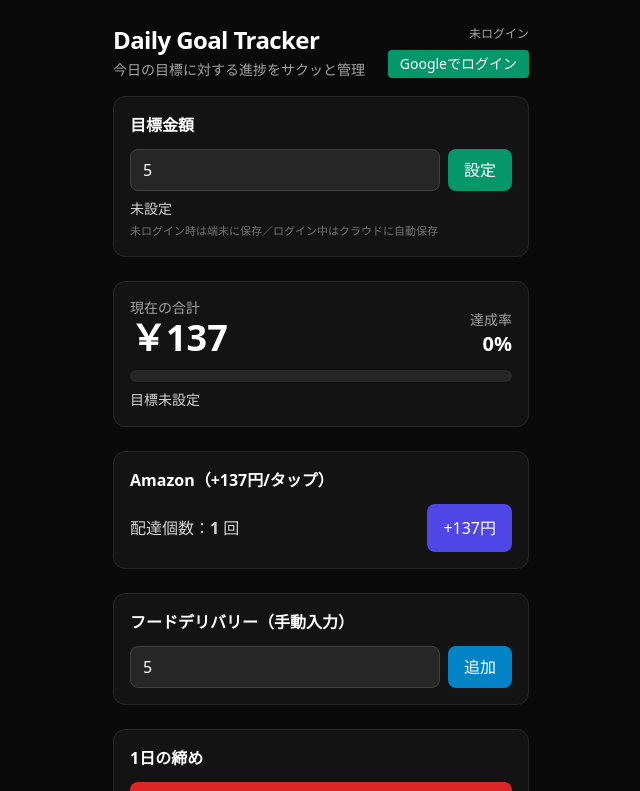
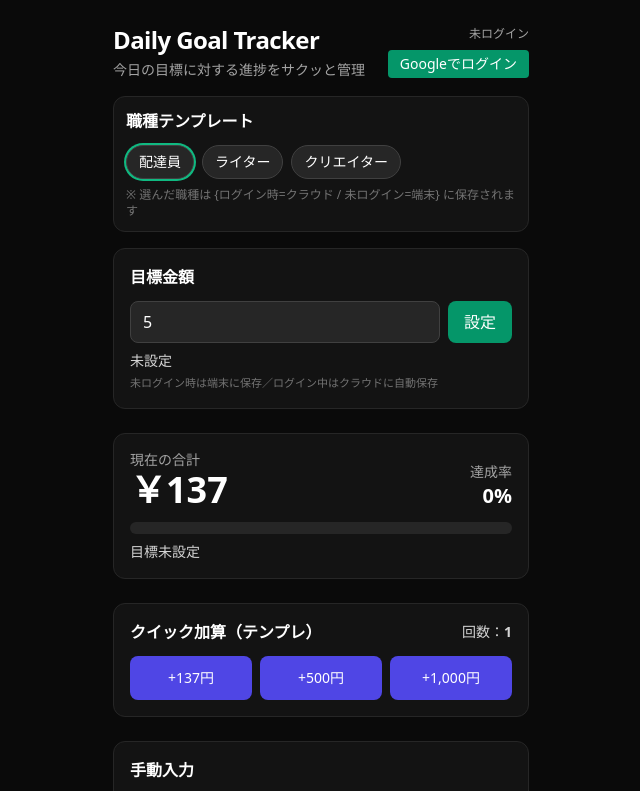
Before and after one commit to kojimamizuki0512-dot/Daily-Goal-Tracker, a plain HTML site: page public/index.html in a window 1280 px wide. Both pictures are taken after typing "5", "5" into the empty fields and a click on the button "+137円". Shown: the top 791 px of the page, without its empty margins (319-959 px from the left). Drawn offline with nearby package versions, Linux system fonts and the light colour scheme; no server answers.

Commit message:
feat(ui): 職種テンプレ（配達員/ライター/クリエイター）とクイック加算ボタンを追加。プロフィールはFirestore/Localに保存

```diff
--- a/public/index.html
+++ b/public/index.html
@@ -25,6 +25,18 @@
         </div>
       </div>
     </header>
+
+    <!-- 職種テンプレ（見栄えが大きく変わる新UI） -->
+    <section class="mb-4 p-3 rounded-xl bg-neutral-900/70 border border-neutral-800">
+      <h2 class="font-semibold mb-3">職種テンプレート</h2>
+      <div id="professionChips" class="flex gap-2">
+        <!-- 動的に選択状態を付与 -->
+        <button data-prof="delivery" class="chip px-3 py-1.5 rounded-full border border-neutral-700 bg-neutral-800 text-sm">配達員</button>
+        <button data-prof="writer" class="chip px-3 py-1.5 rounded-full border border-neutral-700 bg-neutral-800 text-sm">ライター</button>
+        <button data-prof="creator" class="chip px-3 py-1.5 rounded-full border border-neutral-700 bg-neutral-800 text-sm">クリエイター</button>
+      </div>
+      <p class="text-neutral-500 text-xs mt-2">※ 選んだ職種は {ログイン時=クラウド / 未ログイン=端末} に保存されます</p>
+    </section>
 
     <!-- 目標設定 -->
     <section class="mb-6 p-4 rounded-xl bg-neutral-900/70 border border-neutral-800">
@@ -60,21 +72,20 @@
       <p id="remainingView" class="text-neutral-300 text-sm mt-2">目標未設定</p>
     </section>
 
-    <!-- Amazon +137円 カウンター -->
+    <!-- クイック加算（テンプレ） ※旧Amazonセクション置換 -->
     <section class="mb-6 p-4 rounded-xl bg-neutral-900/70 border border-neutral-800">
-      <h2 class="font-semibold mb-3">Amazon（+137円/タップ）</h2>
-      <div class="flex items-center justify-between">
-        <p class="text-neutral-300">配達個数：<span id="amazonCount" class="font-bold">0</span> 回</p>
-        <button id="amazonPlusBtn"
-                class="rounded-lg px-4 py-3 bg-indigo-600 hover:bg-indigo-500 active:bg-indigo-700 transition">
-          +137円
-        </button>
+      <div class="flex items-center justify-between mb-3">
+        <h2 class="font-semibold">クイック加算（テンプレ）</h2>
+        <p class="text-neutral-300 text-sm">回数：<span id="quickCount" class="font-bold">0</span></p>
+      </div>
+      <div id="quickBtns" class="grid grid-cols-3 gap-2">
+        <!-- 職種に応じて動的生成 -->
       </div>
     </section>
 
-    <!-- フードデリバリー 金額入力 -->
+    <!-- フードデリバリー 金額入力（手動） -->
     <section class="mb-6 p-4 rounded-xl bg-neutral-900/70 border border-neutral-800">
-      <h2 class="font-semibold mb-3">フードデリバリー（手動入力）</h2>
+      <h2 class="font-semibold mb-3">手動入力</h2>
       <div class="flex gap-2">
         <input id="fdInput" type="number" inputmode="decimal" min="0" step="1"
                class="w-full rounded-lg bg-neutral-800 border border-neutral-700 px-3 py-2"
@@ -102,7 +113,7 @@
     import { getAuth, GoogleAuthProvider, signInWithPopup, signOut, onAuthStateChanged } from "https://www.gstatic.com/firebasejs/11.0.1/firebase-auth.js";
     import { getFirestore, doc, getDoc, setDoc, serverTimestamp } from "https://www.gstatic.com/firebasejs/11.0.1/firebase-firestore.js";
 
-    // === あなたのFirebase設定 ===
+    // === あなたのFirebase設定（そのまま使用）===
     const firebaseConfig = {
       apiKey: "AIzaSyDwt4EL1tLDehbGvluSf3-SNRKfvbzjQaU",
       authDomain: "daily-goal-tracker-900c0.firebaseapp.com",
@@ -117,6 +128,26 @@
     const db = getFirestore(app);
     const provider = new GoogleAuthProvider();
 
+    // ===== プリセット定義（職種ごと） =====
+    const PRESETS = {
+      delivery: [
+        { label: "+137円", amount: 137 },
+        { label: "+500円", amount: 500 },
+        { label: "+1,000円", amount: 1000 },
+      ],
+      writer: [
+        { label: "+1,000円", amount: 1000 },
+        { label: "+3,000円", amount: 3000 },
+        { label: "+5,000円", amount: 5000 },
+      ],
+      creator: [
+        { label: "+5,000円", amount: 5000 },
+        { label: "+10,000円", amount: 10000 },
+        { label: "+500円", amount: 500 },
+      ],
+    };
+    const PROF_LABEL = { delivery: "配達員", writer: "ライター", creator: "クリエイター" };
+
     // ===== Local util =====
     const fmtJPY = new Intl.NumberFormat('ja-JP', { style: 'currency', currency: 'JPY', maximumFractionDigits: 0 });
     const todayKey = () => {
@@ -127,13 +158,22 @@
 
     function loadLocal() {
       const raw = localStorage.getItem(todayKey());
-      if (!raw) return { goal: 0, total: 0, amazonCount: 0 };
+      if (!raw) return { goal: 0, total: 0, amazonCount: 0 }; // amazonCount を「クイック回数」に流用
       try { return JSON.parse(raw); } catch { return { goal: 0, total: 0, amazonCount: 0 }; }
     }
     function saveLocal(s) {
       localStorage.setItem(todayKey(), JSON.stringify(s));
     }
+    function loadLocalProfile() {
+      const raw = localStorage.getItem("DGT:profile");
+      if (!raw) return { profession: "delivery" };
+      try { return JSON.parse(raw); } catch { return { profession: "delivery" }; }
+    }
+    function saveLocalProfile(p) {
+      localStorage.setItem("DGT:profile", JSON.stringify(p));
+    }
 
+    // ===== Firestore I/O =====
     async function loadCloud(uid) {
       const ref = doc(db, "users", uid, "days", dayId());
       const snap = await getDoc(ref);
@@ -144,25 +184,44 @@
       const ref = doc(db, "users", uid, "days", dayId());
       await setDoc(ref, { ...s, updatedAt: serverTimestamp() }, { merge: true });
     }
+    async function loadProfile(uid) {
+      const ref = doc(db, "users", uid, "profile", "main");
+      const snap = await getDoc(ref);
+      if (snap.exists()) return snap.data(); // { profession }
+      return { profession: "delivery" };
+    }
+    async function saveProfile(uid, profile) {
+      const ref = doc(db, "users", uid, "profile", "main");
+      await setDoc(ref, { ...profile, updatedAt: serverTimestamp() }, { merge: true });
+    }
 
-    // ===== State & UI =====
+    // ===== State =====
     let state = loadLocal();
     let currentUser = null;
+    let profile = loadLocalProfile(); // { profession }
 
+    // ===== UI更新 =====
     function updateUI() {
       const { goal, total, amazonCount } = state;
       document.getElementById('goalView').textContent = goal > 0 ? `目標：${fmtJPY.format(goal)}` : '未設定';
       document.getElementById('totalView').textContent = fmtJPY.format(total);
-      document.getElementById('amazonCount').textContent = amazonCount;
+
+      // 達成率
       let percent = 0;
       if (goal > 0) percent = Math.min(100, Math.floor((total / goal) * 100));
       document.getElementById('percentView').textContent = `${percent}%`;
       document.getElementById('progressBar').style.width = `${percent}%`;
+
+      // 残り表示
       document.getElementById('remainingView').textContent =
         goal <= 0 ? '目標未設定' :
         total >= goal ? `達成！ +${fmtJPY.format(total - goal)}（超過）` :
         `あと ${fmtJPY.format(goal - total)}`;
+
+      // 日付／保存先
       document.getElementById('dateView').textContent = `保存日：${dayId()}（${currentUser ? 'クラウド保存' : '端末保存'}）`;
+
+      // ログイン表示
       if (currentUser) {
         document.getElementById('userView').textContent = `${currentUser.email}`;
         document.getElementById('loginBtn').classList.add('hidden');
@@ -172,6 +231,36 @@
         document.getElementById('loginBtn').classList.remove('hidden');
         document.getElementById('logoutBtn').classList.add('hidden');
       }
+
+      // 職種チップ状態
+      document.querySelectorAll('#professionChips .chip').forEach(btn => {
+        const isActive = btn.dataset.prof === profile.profession;
+        btn.classList.toggle('ring-2', isActive);
+        btn.classList.toggle('ring-emerald-500', isActive);
+        btn.classList.toggle('bg-emerald-900/30', isActive);
+        btn.classList.toggle('border-emerald-700', isActive);
+      });
+
+      // クイック回数・ボタン再描画
+      document.getElementById('quickCount').textContent = amazonCount;
+      renderQuickButtons();
+    }
+
+    function renderQuickButtons() {
+      const box = document.getElementById('quickBtns');
+      box.innerHTML = '';
+      const list = PRESETS[profile.profession] || PRESETS.delivery;
+      list.forEach(p => {
+        const btn = document.createElement('button');
+        btn.className = 'rounded-lg px-3 py-3 bg-indigo-600 hover:bg-indigo-500 active:bg-indigo-700 transition text-sm';
+        btn.textContent = p.label;
+        btn.addEventListener('click', async () => {
+          state.total += p.amount;
+          state.amazonCount += 1; // クイック加算回数として使う
+          await persist();
+        });
+        box.appendChild(btn);
+      });
     }
 
     async function persist() {
@@ -180,20 +269,20 @@
       updateUI();
     }
 
+    async function persistProfile() {
+      if (currentUser) await saveProfile(currentUser.uid, profile);
+      else saveLocalProfile(profile);
+      updateUI();
+    }
+
+    // ===== 初期描画 =====
     updateUI();
 
-    // ===== Handlers =====
+    // ===== 操作ハンドラ =====
     document.getElementById('setGoalBtn').addEventListener('click', async () => {
       const v = parseInt(document.getElementById('goalInput').value, 10);
       state.goal = Number.isFinite(v) && v >= 0 ? v : 0;
       document.getElementById('goalInput').value = '';
-      await persist();
-    });
-
-    const STEP = 137;
-    document.getElementById('amazonPlusBtn').addEventListener('click', async () => {
-      state.total += STEP;
-      state.amazonCount += 1;
       await persist();
     });
 
@@ -219,7 +308,15 @@
       await persist();
     });
 
-    // ===== Auth =====
+    // 職種チップ
+    document.querySelectorAll('#professionChips .chip').forEach(btn => {
+      btn.addEventListener('click', async () => {
+        profile.profession = btn.dataset.prof;
+        await persistProfile();
+      });
+    });
+
+    // ===== 認証 =====
     document.getElementById('loginBtn').addEventListener('click', async () => {
       await signInWithPopup(auth, provider);
     });
@@ -230,6 +327,13 @@
     onAuthStateChanged(auth, async (user) => {
       currentUser = user || null;
       if (currentUser) {
+        // プロフィール取得（なければ作成）
+        profile = await loadProfile(currentUser.uid);
+        if (!profile || !profile.profession) {
+          profile = { profession: 'delivery' };
+          await saveProfile(currentUser.uid, profile);
+        }
+        // 当日データ
         const cloud = await loadCloud(currentUser.uid);
         if ((cloud.goal ?? 0) === 0 && (cloud.total ?? 0) === 0 && (cloud.amazonCount ?? 0) === 0) {
           const local = loadLocal();
@@ -239,14 +343,18 @@
           state = cloud;
         }
       } else {
+        // 未ログイン：ローカルのプロフィールと当日データ
+        profile = loadLocalProfile();
         state = loadLocal();
       }
       updateUI();
     });
 
+    // 他タブ更新フォロー
     window.addEventListener('visibilitychange', () => {
       if (document.visibilityState === 'visible' && !currentUser) {
         state = loadLocal();
+        profile = loadLocalProfile();
         updateUI();
       }
     });
```
